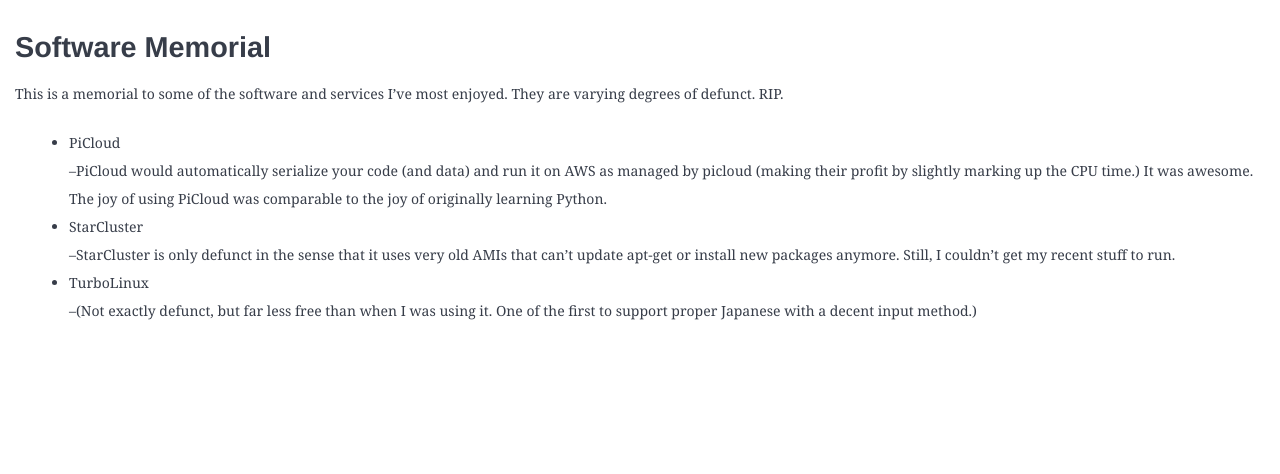
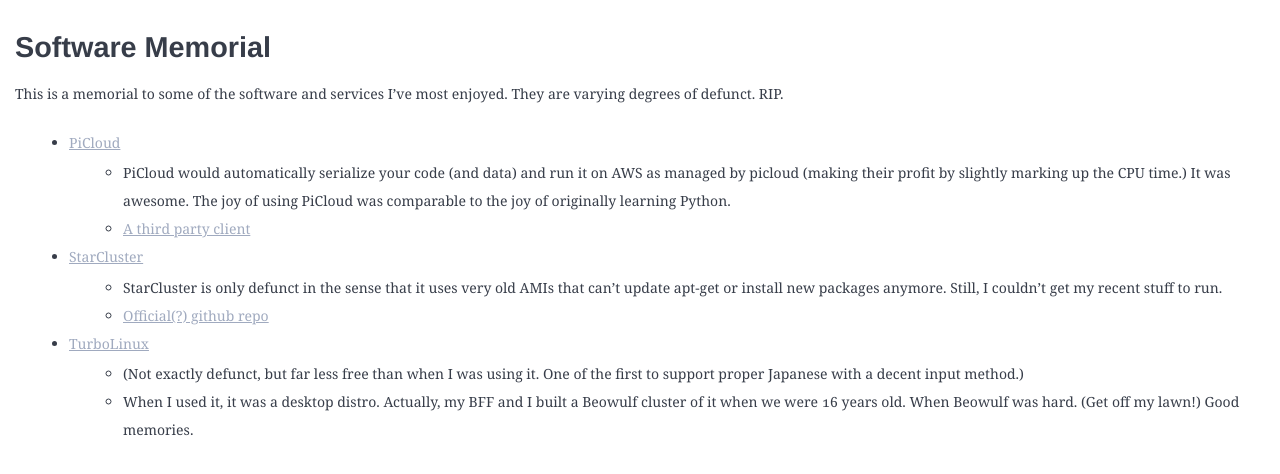
Before and after one commit to bryan-lunt/bryan-lunt.github.io, a plain HTML site: page memorial.html in a window 1280 px wide. Drawn offline with nearby package versions, Linux system fonts and the light colour scheme.

Commit message:
Added links

```diff
--- a/memorial.html
+++ b/memorial.html
@@ -2,12 +2,24 @@
 <h1><a id="Software_Memorial_0"></a>Software Memorial</h1>
 <p>This is a memorial to some of the software and services I’ve most enjoyed. They are varying degrees of defunct. RIP.</p>
 <ul>
-<li>PiCloud<br>
-–PiCloud would automatically serialize your code (and data) and run it on AWS as managed by picloud (making their profit by slightly marking up the CPU time.) It was awesome. The joy of using PiCloud was comparable to the joy of originally learning Python.</li>
-<li>StarCluster<br>
-–StarCluster is only defunct in the sense that it uses very old AMIs that can’t update apt-get or install new packages anymore. Still, I couldn’t get my recent stuff to run.</li>
-<li>TurboLinux<br>
-–(Not exactly defunct, but far less free than when I was using it. One of the first to support proper Japanese with a decent input method.)</li>
+<li><a href="http://www.multyvac.com/">PiCloud</a>
+<ul>
+<li>PiCloud would automatically serialize your code (and data) and run it on AWS as managed by picloud (making their profit by slightly marking up the CPU time.) It was awesome. The joy of using PiCloud was comparable to the joy of originally learning Python.</li>
+<li><a href="https://github.com/exitcodezero/picloud-client-python">A third party client</a></li>
+</ul>
+</li>
+<li><a href="http://star.mit.edu/cluster/index.html">StarCluster</a>
+<ul>
+<li>StarCluster is only defunct in the sense that it uses very old AMIs that can’t update apt-get or install new packages anymore. Still, I couldn’t get my recent stuff to run.</li>
+<li><a href="https://github.com/jtriley/StarCluster">Official(?) github repo</a></li>
+</ul>
+</li>
+<li><a href="http://www.turbolinux.com/">TurboLinux</a>
+<ul>
+<li>(Not exactly defunct, but far less free than when I was using it. One of the first to support proper Japanese with a decent input method.)</li>
+<li>When I used it, it was a desktop distro. Actually, my BFF and I built a Beowulf cluster of it when we were 16 years old. When Beowulf was hard. (Get off my lawn!) Good memories.</li>
+</ul>
+</li>
 </ul>
 
 </body></html>
```
Also changed, not shown: 1 other file.
